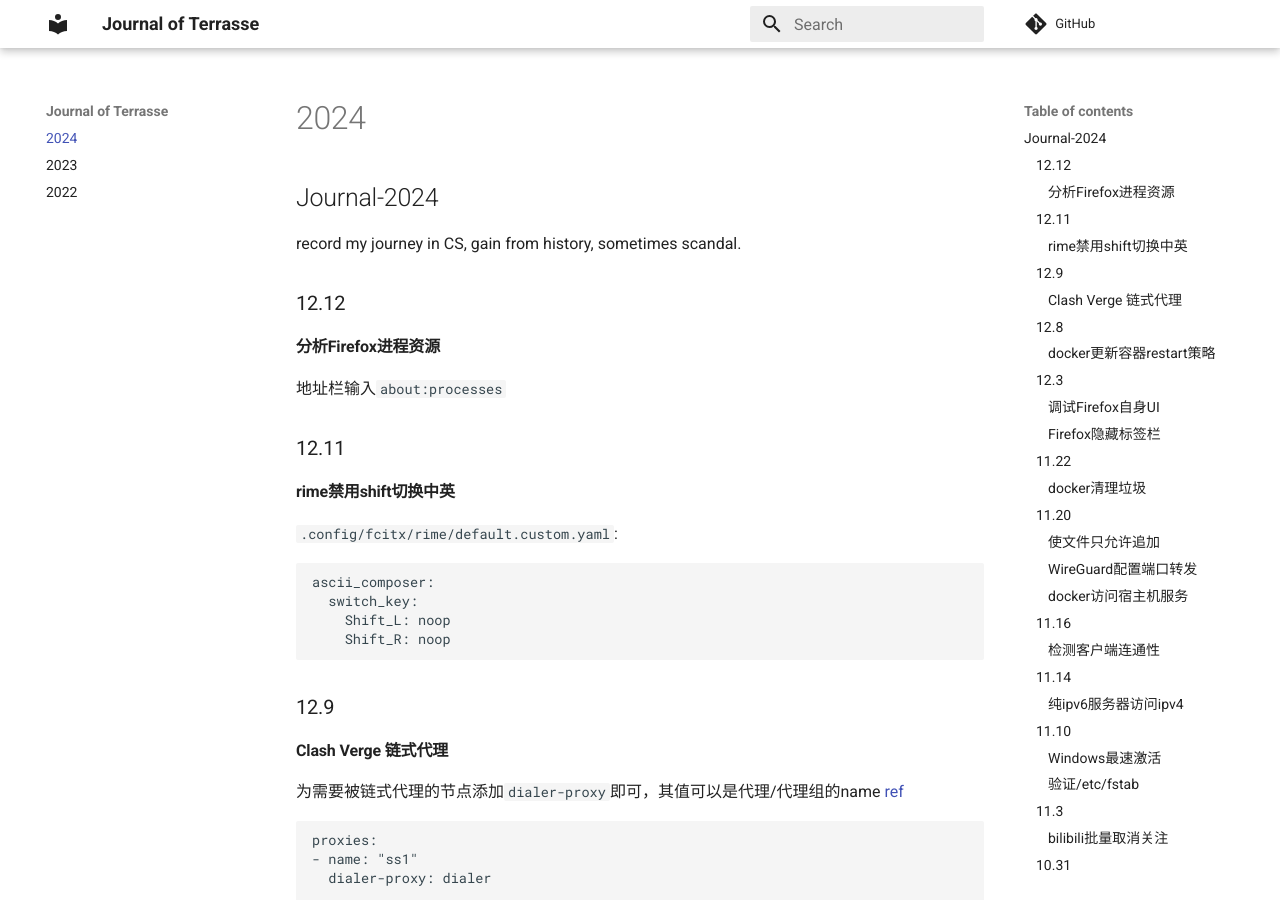
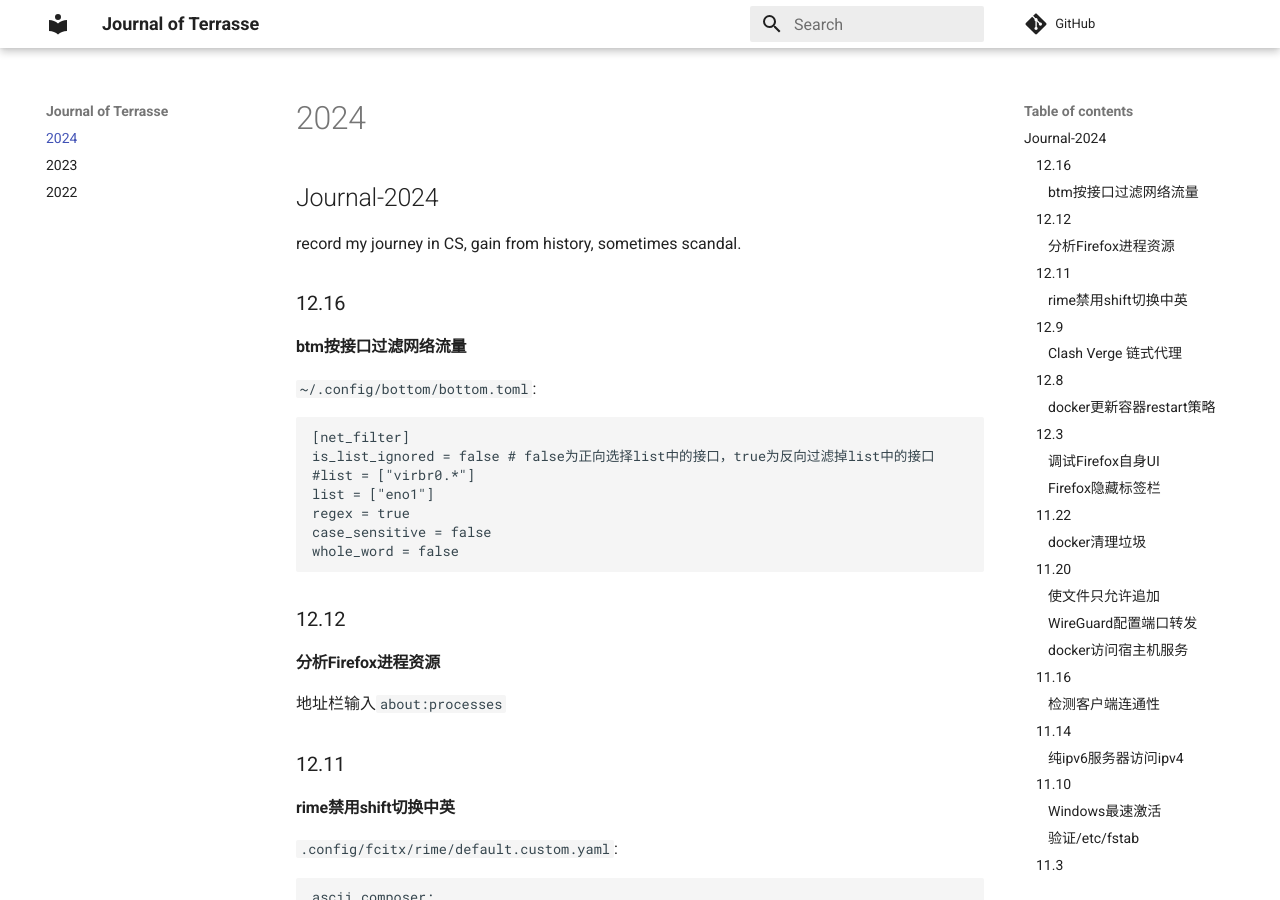
Before and after one commit to Jerry-Terrasse/journal, an MkDocs documentation site: the page built from docs/2024.md, in a window 1280 px wide and 900 px high. Built offline with MkDocs 1.6.1 and Material for MkDocs 9.7.7, drawn with Linux system fonts in a browser that asks for light colours; comment, search, counter and statistics services are not loaded.

Commit message:
update (Mon Dec 16 05:38:22 PM CST 2024)

````diff
--- a/docs/2024.md
+++ b/docs/2024.md
@@ -1,6 +1,22 @@
 ## Journal-2024
 
 record my journey in CS, gain from history, sometimes scandal.
+
+### 12.16
+
+#### btm按接口过滤网络流量
+
+`~/.config/bottom/bottom.toml`:
+
+```toml
+[net_filter]
+is_list_ignored = false # false为正向选择list中的接口，true为反向过滤掉list中的接口
+#list = ["virbr0.*"]
+list = ["eno1"]
+regex = true
+case_sensitive = false
+whole_word = false
+```
 
 ### 12.12
 
````
